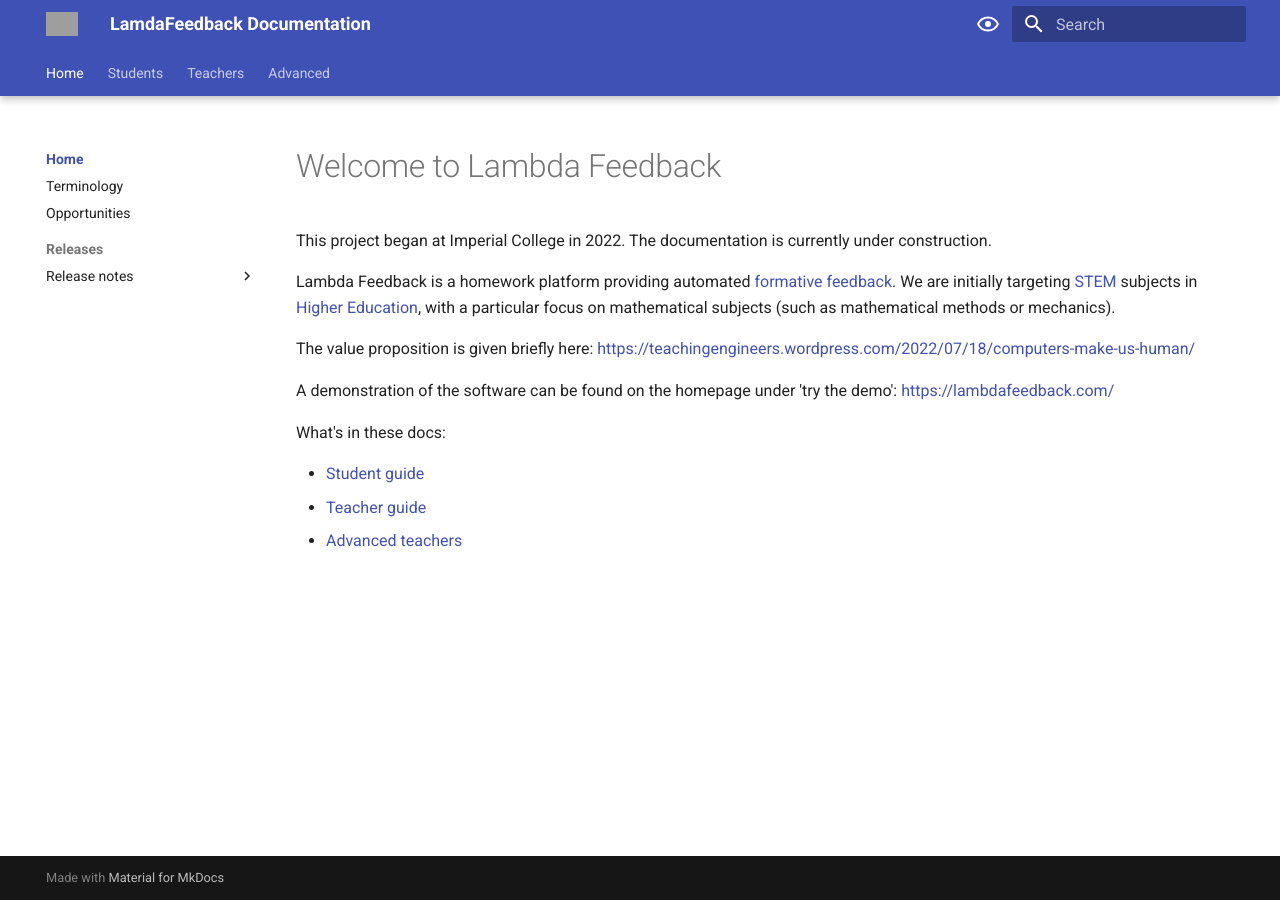
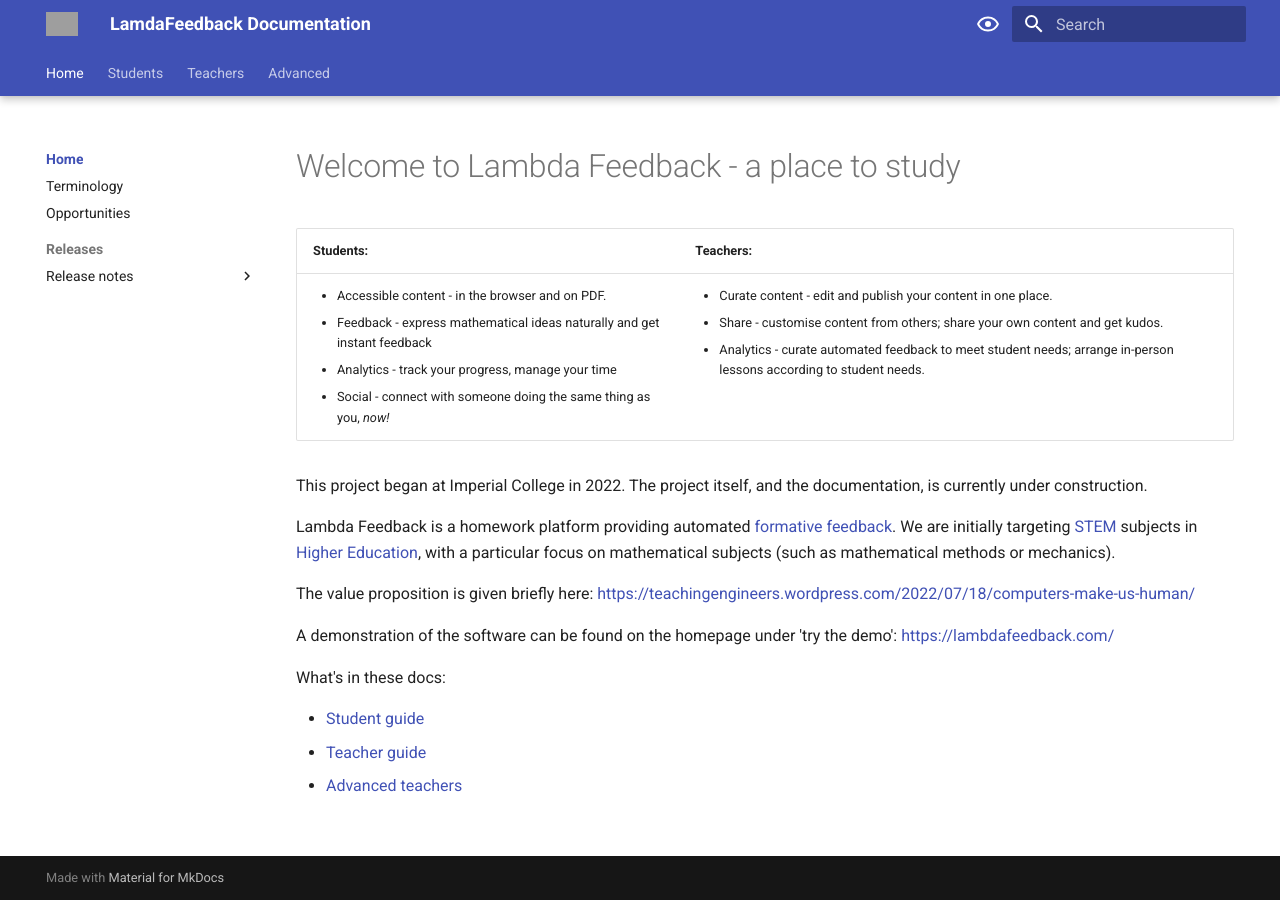
Before and after one commit to lambda-feedback/user-documentation, an MkDocs documentation site: the page built from docs/index.md, in a window 1280 px wide. Built offline with MkDocs 1.6.1 and Material for MkDocs 9.7.7, drawn with Linux system fonts in a browser that asks for light colours; grey boxes are pictures that could not be loaded.

Commit message:
VP-on-index

```diff
--- a/docs/index.md
+++ b/docs/index.md
@@ -3,9 +3,13 @@
   - toc
 ---
 
-# Welcome to Lambda Feedback
+# Welcome to Lambda Feedback - a place to study
 
-This project began at Imperial College in 2022. The documentation is currently under construction.
+| Students:                                                                                                                                                                                                                                                                                    | Teachers:                                                                                                                                                                                                                                                                                      |
+| -------------------------------------------------------------------------------------------------------------------------------------------------------------------------------------------------------------------------------------------------------------------------------------------- | ---------------------------------------------------------------------------------------------------------------------------------------------------------------------------------------------------------------------------------------------------------------------------------------------- |
+| <ul><li>Accessible content - in the browser and on PDF. </li><li>Feedback - express mathematical ideas naturally and get instant feedback</li><li>Analytics - track your progress, manage your time</li><li>Social - connect with someone doing the same thing as you, <i>now!</i></li></ul> | <ul><li>Curate content - edit and publish your content in one place.</li><li>Share - customise content from others; share your own content and get kudos.</li><li>Analytics - curate automated feedback to meet student needs; arrange in-person lessons according to student needs.</li></ul> |
+
+This project began at Imperial College in 2022. The project itself, and the documentation, is currently under construction.
 
 Lambda Feedback is a homework platform providing automated [formative feedback](https://www.edutopia.org/blog/providing-feedback-as-formative-assessment-troy-hicks). We are initially targeting [STEM](https://en.wikipedia.org/wiki/Science,_technology,_engineering,_and_mathematics) subjects in [Higher Education](https://en.wikipedia.org/wiki/Higher_education), with a particular focus on mathematical subjects (such as mathematical methods or mechanics).
 
```
